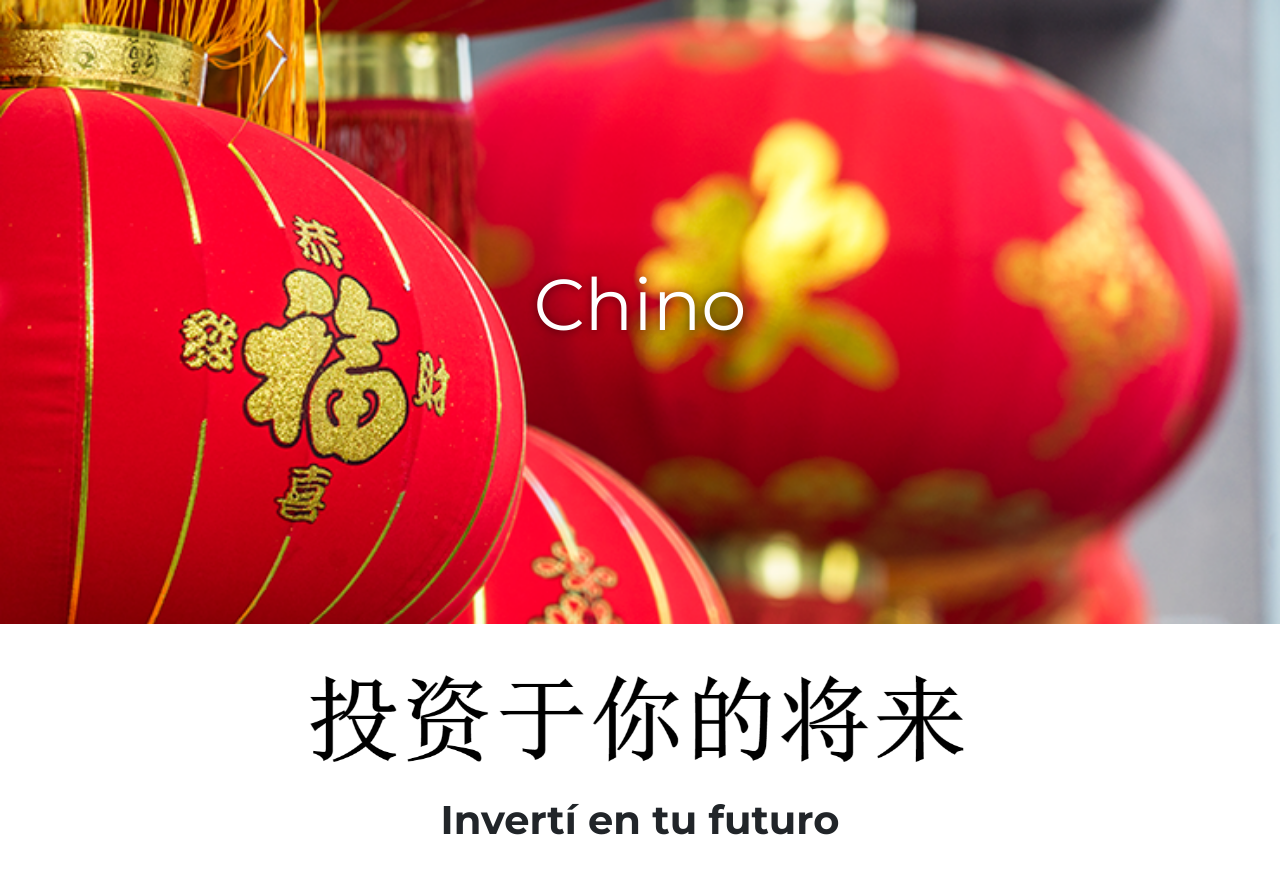
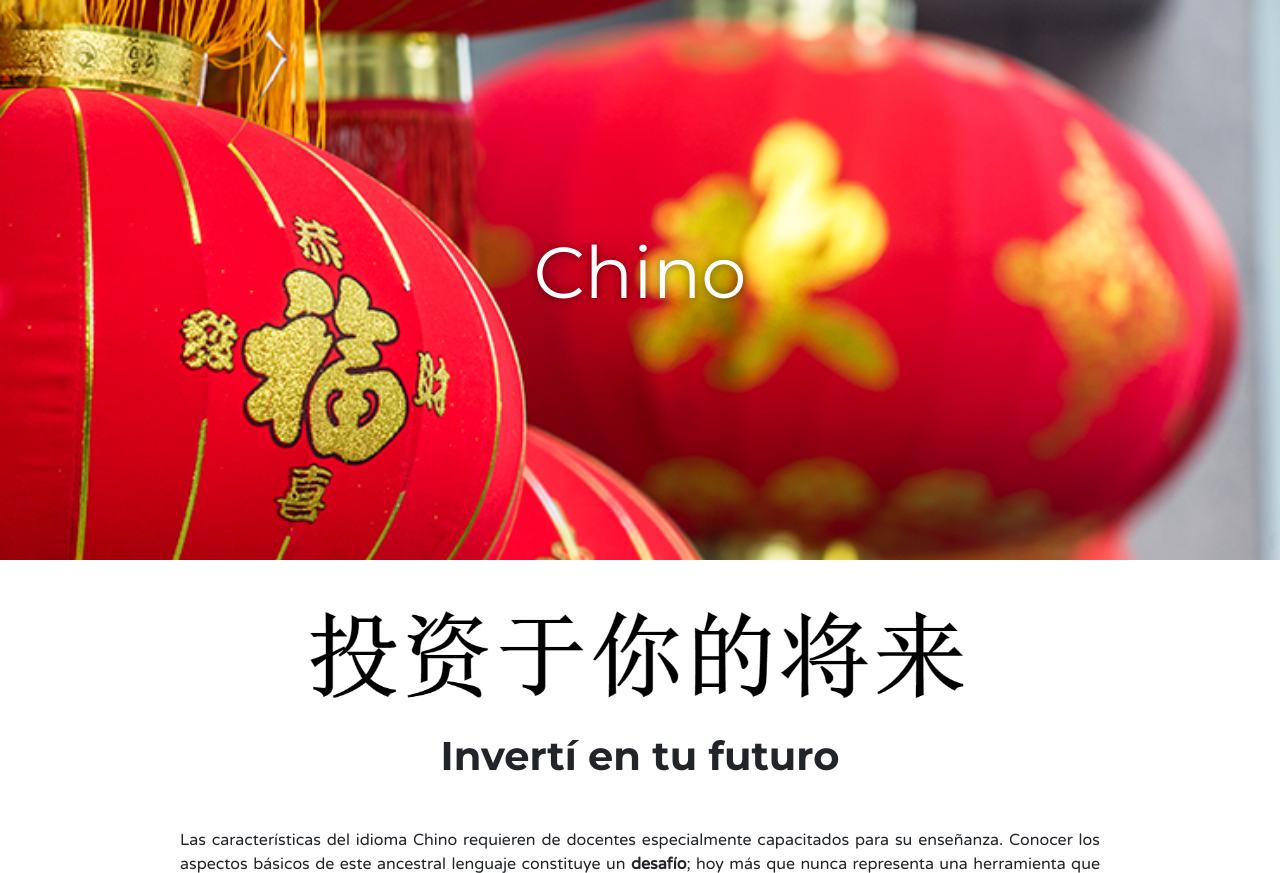
Before and after one commit to saucem/km, a PHP site: page /chino.html in a window 1280 px wide. Shown: the part 128-1001 px from the top of the page. Run offline with PHP 8.4, Linux system fonts and the light colour scheme.

Commit message:
Reducción del alto mínimo de .hero

```diff
--- a/css/km.css
+++ b/css/km.css
@@ -21,7 +21,7 @@ h1, h2, h3{
 }
 
 .hero{
-	min-height: 78vh;
+	min-height: 70vh;
 	background-size: cover;
 	/*background-size: contain;*/
 	/*background-position: center top;*/
```
